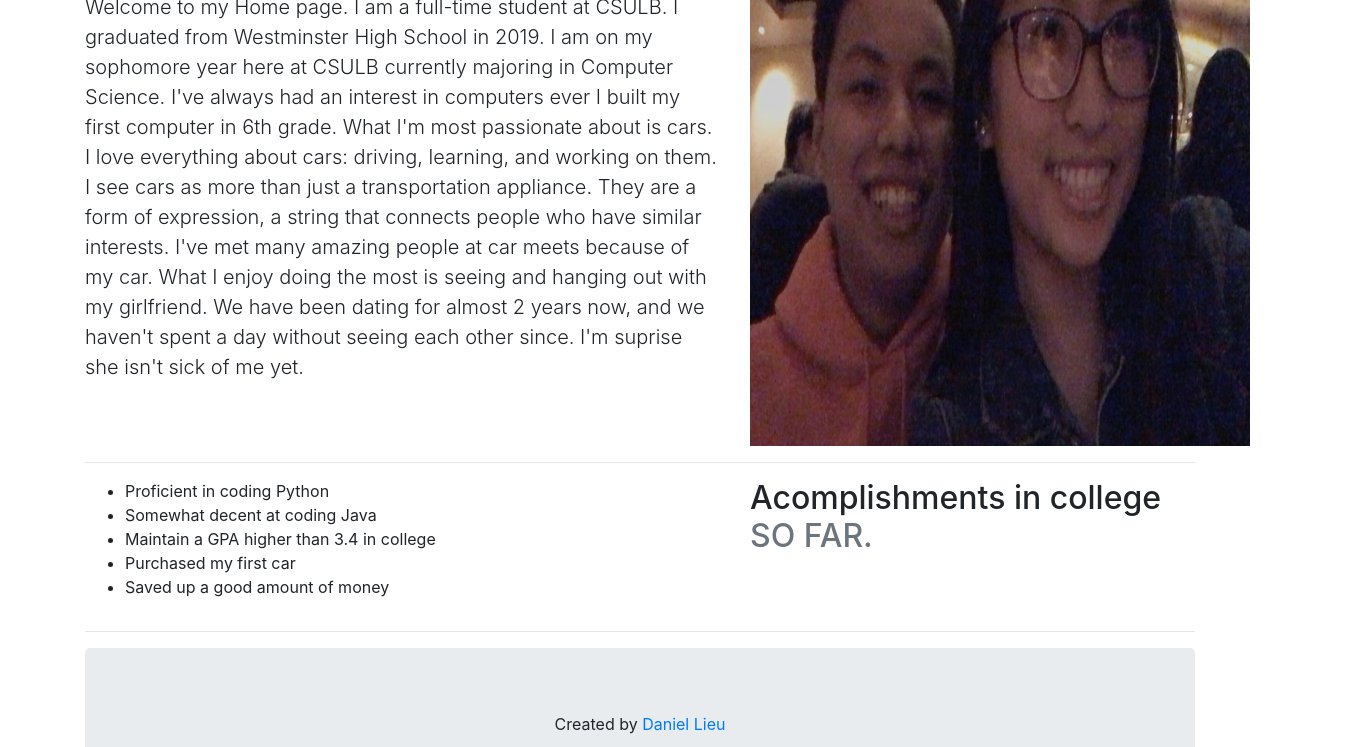
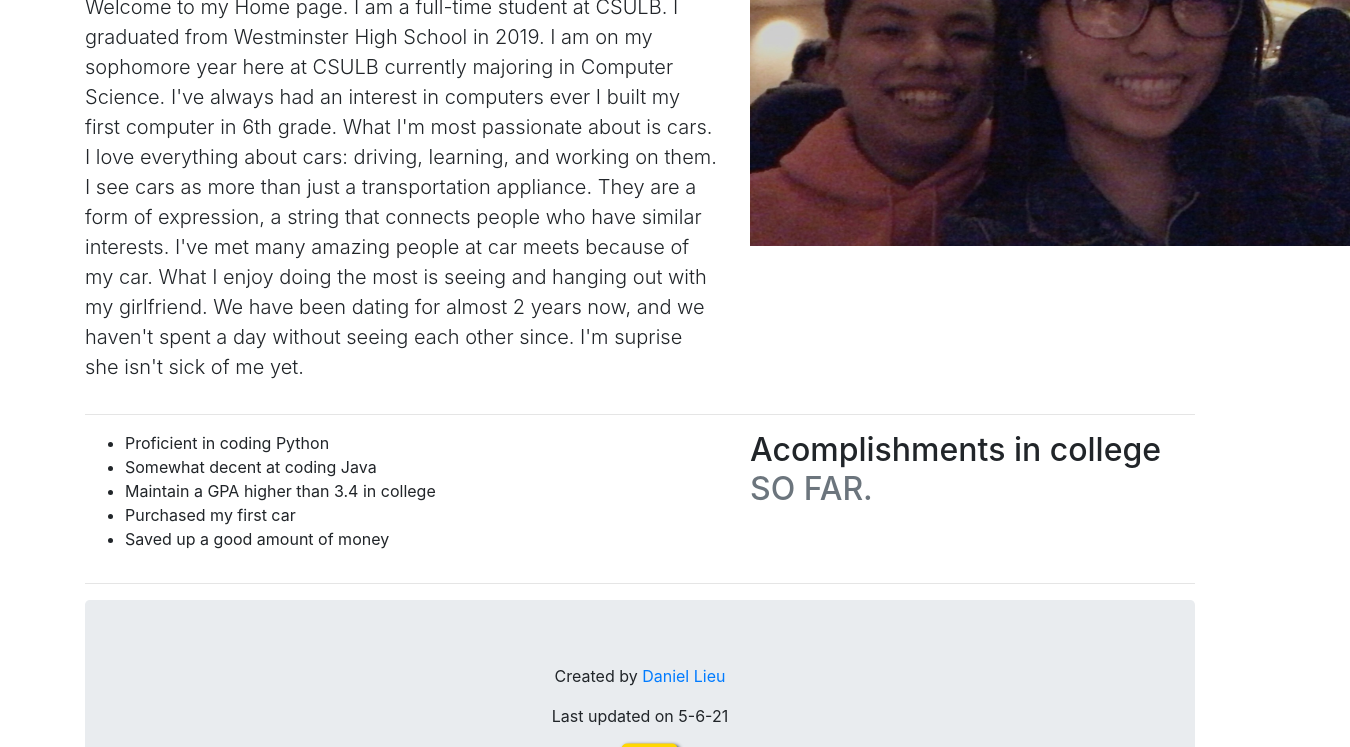
Before and after one commit to daniellieu/bootstrap, a plain HTML site: page index.html in a window 1280 px wide. Shown: the part 353-1100 px from the top of the page, 1350 px wide, since content can reach past the window. Drawn offline with nearby package versions, Linux system fonts and the light colour scheme.

Commit message:
Update index.html

```diff
--- a/index.html
+++ b/index.html
@@ -32,7 +32,7 @@
         <p class="lead">Welcome to my Home page. I am a full-time student at CSULB. I graduated from Westminster High School in 2019. I am on my sophomore year here at CSULB currently majoring in Computer Science. I've always had an interest in computers ever I built my first computer in 6th grade. What I'm most passionate about is cars. I love everything about cars: driving, learning, and working on them. I see cars as more than just a transportation appliance. They are a form of expression, a string that connects people who have similar interests. I've met many amazing people at car meets because of my car. What I enjoy doing the most is seeing and hanging out with my girlfriend. We have been dating for almost 2 years now, and we haven't spent a day without seeing each other since. I'm suprise she isn't sick of me yet.</p>
       </div>
       <div class="col-md-5">
-        <img src="lieud.jpg" alt="Daniel Lieu" width="500" height="500">
+        <img src="lieud.jpg" alt="Daniel Lieu" width="600" height="300">
 
       </div>
     </div>
```
